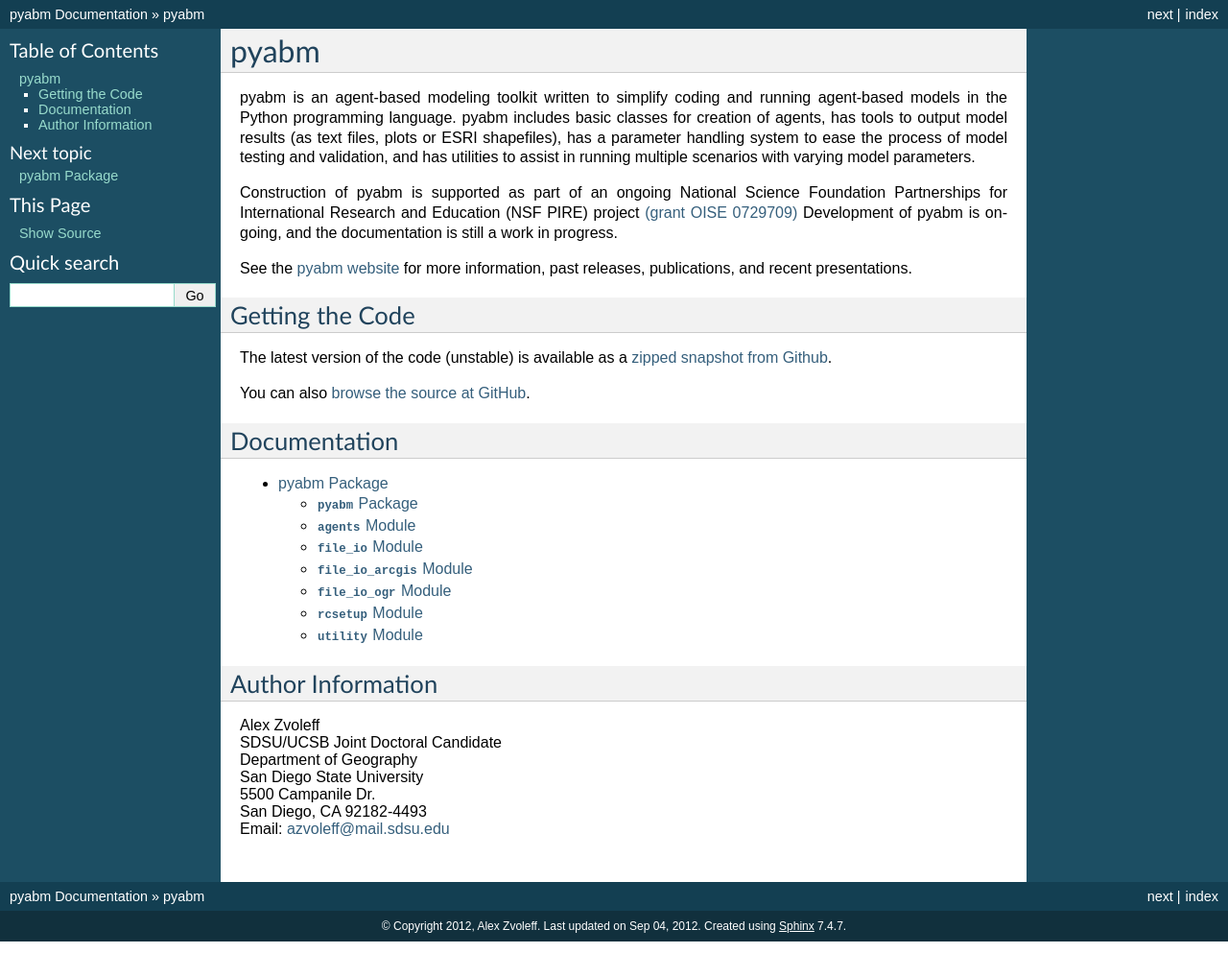
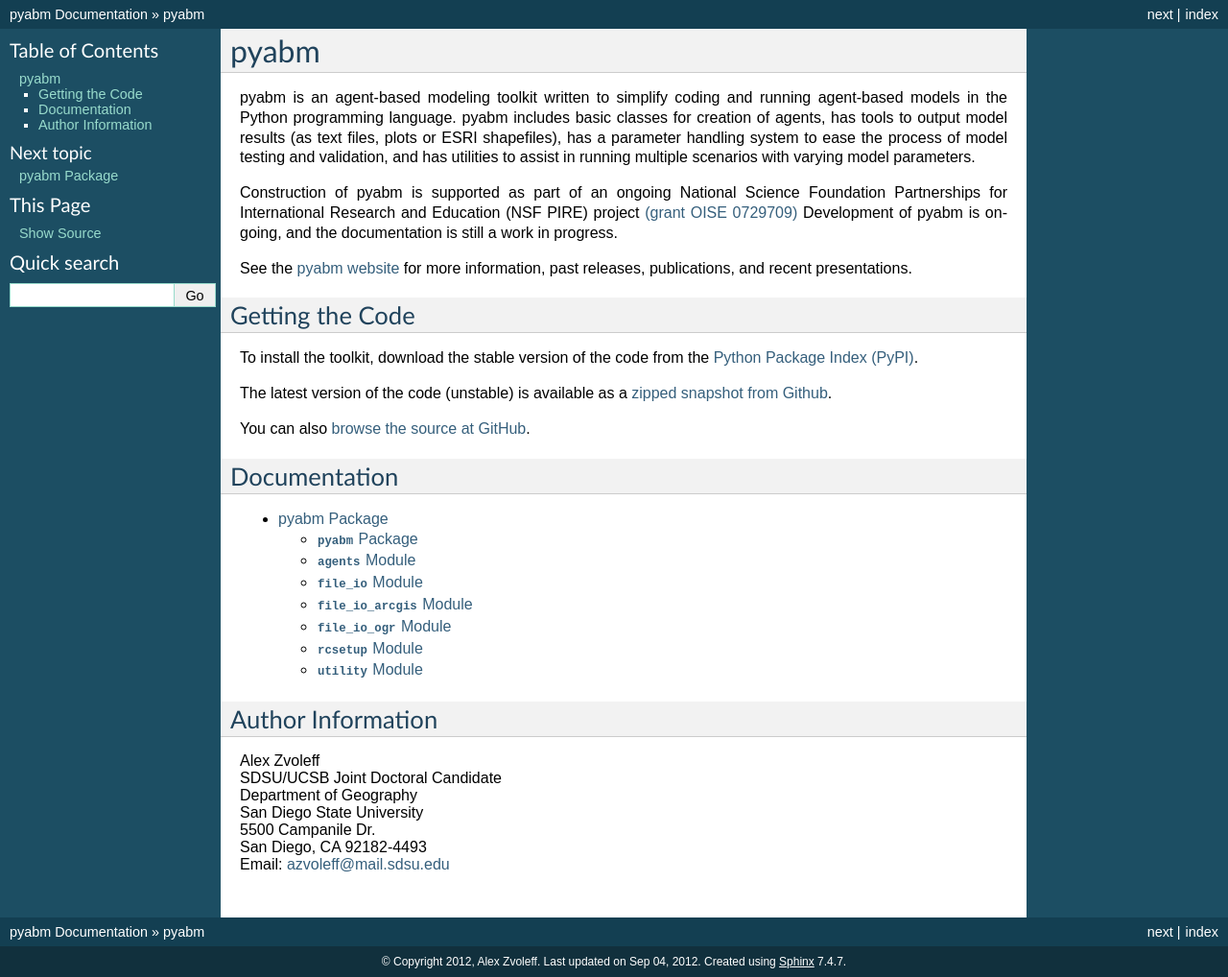
Before and after one commit to azvoleff/pyabm, a Sphinx documentation site: the page built from doc/index.rst, in a window 1280 px wide. Shown: the whole page at 96% size. Built offline with Sphinx 7.4.7, drawn with Linux system fonts in a browser that asks for light colours; pages that are not in the unit, such as notebooks, are missing from menus; before the commit the page ends 981 px from its top, so only the background shows below that.

```diff
--- a/doc/index.rst
+++ b/doc/index.rst
@@ -19,6 +19,9 @@
 
 Getting the Code
 _________________
+
+To install the toolkit, download the stable version of the code from the
+`Python Package Index (PyPI) <http://pypi.python.org/pypi/pyabm>`_.
 
 The latest version of the code (unstable) is available as a `zipped snapshot
 from Github <https://github.com/azvoleff/pyabm/zipball/master>`_.
```
